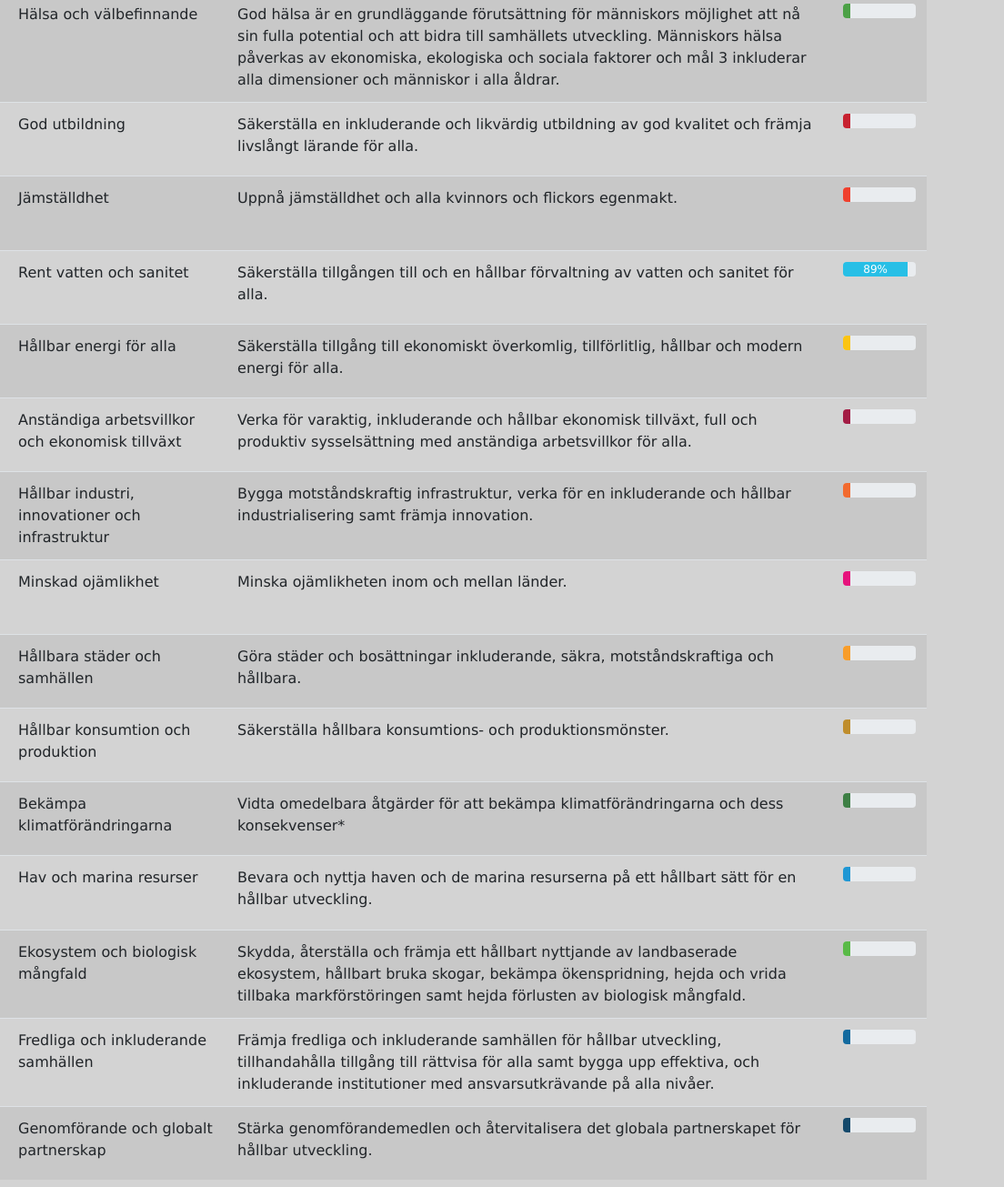
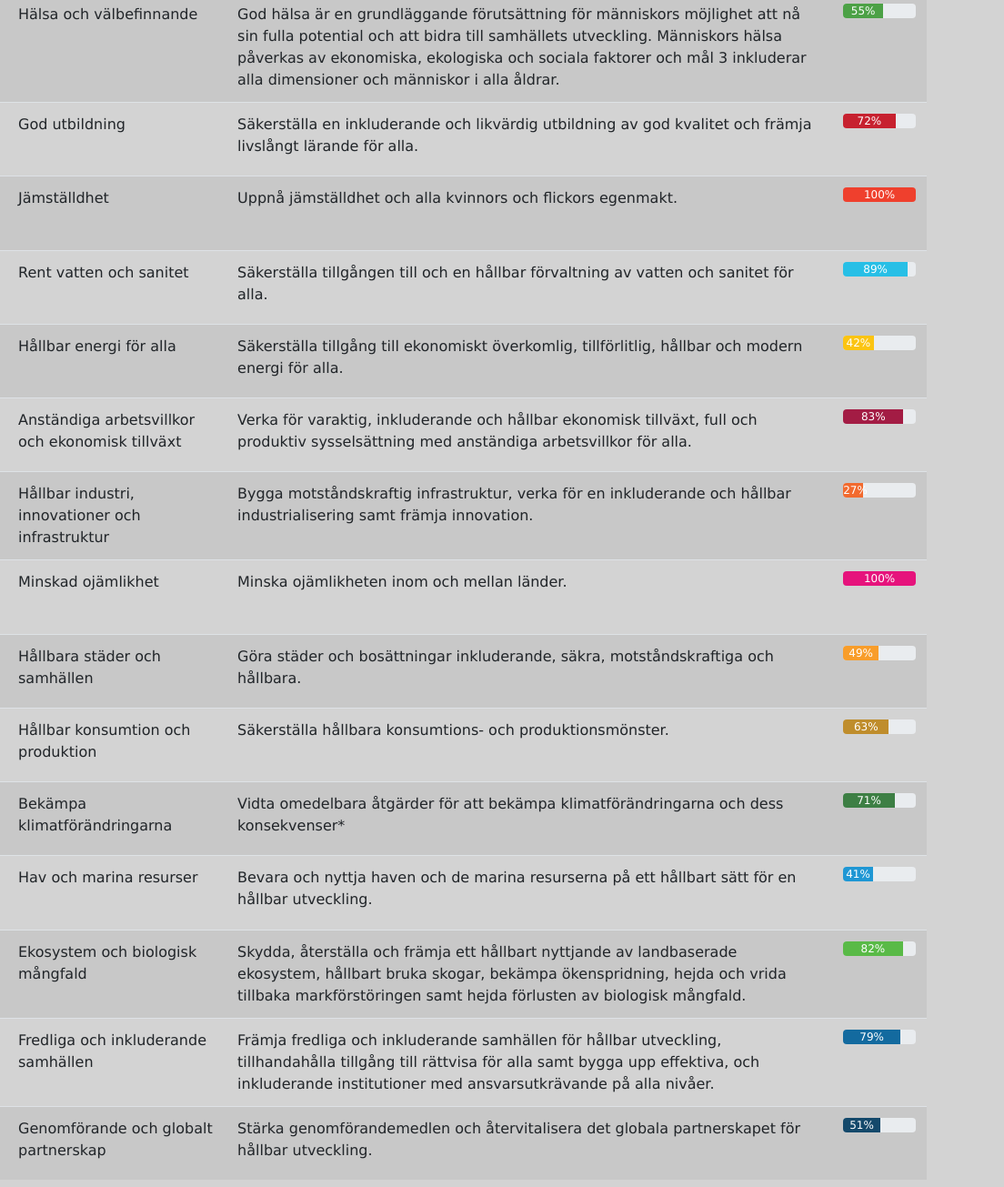
Before and after one commit to HampusMattsson/Tabell-i-Bootstrap, a plain HTML site: page index.html in a window 1280 px wide. Shown: the part 335-1640 px from the top of the page at 91% size, 176-1280 px from the left. Drawn offline with nearby package versions, Linux system fonts and the light colour scheme.

Commit message:
Fixat en grej
Fixat en grej

```diff
--- a/index.html
+++ b/index.html
@@ -52,7 +52,7 @@
           <td>God hälsa är en grundläggande förutsättning för människors möjlighet att nå sin fulla potential och att bidra till samhällets utveckling. Människors hälsa påverkas av ekonomiska, ekologiska och sociala faktorer och mål 3 inkluderar alla dimensioner och människor i alla åldrar.</td>
           <td>
             <div class="progress">
-              <div class="progress-bar farg3" role="progressbar" style="width: 10%;" aria-valuenow="1" aria-valuemin="0" aria-valuemax="100"></div>
+              <div class="progress-bar farg3" role="progressbar" style="width: 55%;" aria-valuenow="1" aria-valuemin="0" aria-valuemax="100">55%</div>
             </div>
           </td>
         </tr>
@@ -63,7 +63,7 @@
           <td>Säkerställa en inkluderande och likvärdig utbildning av god kvalitet och främja livslångt lärande för alla.</td>
           <td>
             <div class="progress">
-              <div class="progress-bar farg4" role="progressbar" style="width: 10%;" aria-valuenow="1" aria-valuemin="0" aria-valuemax="100"></div>
+              <div class="progress-bar farg4" role="progressbar" style="width: 72%;" aria-valuenow="1" aria-valuemin="0" aria-valuemax="100">72%</div>
             </div>
           </td>
         </tr>
@@ -74,7 +74,7 @@
           <td>Uppnå jämställdhet och alla kvinnors och flickors egenmakt.</td>
           <td>
             <div class="progress">
-              <div class="progress-bar farg5" role="progressbar" style="width: 10%;" aria-valuenow="1" aria-valuemin="0" aria-valuemax="100"></div>
+              <div class="progress-bar farg5" role="progressbar" style="width: 100%;" aria-valuenow="1" aria-valuemin="0" aria-valuemax="100">100%</div>
             </div>
           </td>
         </tr>
@@ -96,7 +96,7 @@
           <td>Säkerställa tillgång till ekonomiskt överkomlig, tillförlitlig, hållbar och modern energi för alla.</td>
           <td>
             <div class="progress">
-              <div class="progress-bar farg7" role="progressbar" style="width: 10%;" aria-valuenow="1" aria-valuemin="0" aria-valuemax="100"></div>
+              <div class="progress-bar farg7" role="progressbar" style="width: 42%;" aria-valuenow="1" aria-valuemin="0" aria-valuemax="100">42%</div>
             </div>
           </td>
         </tr>
@@ -107,7 +107,7 @@
           <td>Verka för varaktig, inkluderande och hållbar ekonomisk tillväxt, full och produktiv sysselsättning med anständiga arbetsvillkor för alla.</td>
           <td>
             <div class="progress">
-              <div class="progress-bar farg8" role="progressbar" style="width: 10%;" aria-valuenow="1" aria-valuemin="0" aria-valuemax="100"></div>
+              <div class="progress-bar farg8" role="progressbar" style="width: 83%;" aria-valuenow="1" aria-valuemin="0" aria-valuemax="100">83%</div>
             </div>
           </td>
         </tr>
@@ -118,7 +118,7 @@
           <td>Bygga motståndskraftig infrastruktur, verka för en inkluderande och hållbar industrialisering samt främja innovation.</td>
           <td>
             <div class="progress">
-              <div class="progress-bar farg9" role="progressbar" style="width: 10%;" aria-valuenow="1" aria-valuemin="0" aria-valuemax="100"></div>
+              <div class="progress-bar farg9" role="progressbar" style="width: 27%;" aria-valuenow="1" aria-valuemin="0" aria-valuemax="100">27%</div>
             </div>
           </td>
         </tr>
@@ -129,7 +129,7 @@
           <td>Minska ojämlikheten inom och mellan länder.</td>
           <td>
             <div class="progress">
-              <div class="progress-bar farg10" role="progressbar" style="width: 10%;" aria-valuenow="1" aria-valuemin="0" aria-valuemax="100"></div>
+              <div class="progress-bar farg10" role="progressbar" style="width: 100%;" aria-valuenow="1" aria-valuemin="0" aria-valuemax="100">100%</div>
             </div>
           </td>
         </tr>
@@ -140,7 +140,7 @@
           <td>Göra städer och bosättningar inkluderande, säkra, motståndskraftiga och hållbara.</td>
           <td>
             <div class="progress">
-              <div class="progress-bar farg11" role="progressbar" style="width: 10%;" aria-valuenow="1" aria-valuemin="0" aria-valuemax="100"></div>
+              <div class="progress-bar farg11" role="progressbar" style="width: 49%;" aria-valuenow="1" aria-valuemin="0" aria-valuemax="100">49%</div>
             </div>
           </td>
         </tr>
@@ -151,7 +151,7 @@
           <td>Säkerställa hållbara konsumtions- och produktionsmönster.</td>
           <td>
             <div class="progress">
-              <div class="progress-bar farg12" role="progressbar" style="width: 10%;" aria-valuenow="1" aria-valuemin="0" aria-valuemax="100"></div>
+              <div class="progress-bar farg12" role="progressbar" style="width: 63%;" aria-valuenow="1" aria-valuemin="0" aria-valuemax="100">63%</div>
             </div>
           </td>
         </tr>
@@ -162,7 +162,7 @@
           <td>Vidta omedelbara åtgärder för att bekämpa klimatförändringarna och dess konsekvenser*</td>
           <td>
             <div class="progress">
-              <div class="progress-bar farg13" role="progressbar" style="width: 10%;" aria-valuenow="1" aria-valuemin="0" aria-valuemax="100"></div>
+              <div class="progress-bar farg13" role="progressbar" style="width: 71%;" aria-valuenow="1" aria-valuemin="0" aria-valuemax="100">71%</div>
             </div>
           </td>
         </tr>
@@ -173,7 +173,7 @@
           <td>Bevara och nyttja haven och de marina resurserna på ett hållbart sätt för en hållbar utveckling.</td>
           <td>
             <div class="progress">
-              <div class="progress-bar farg14" role="progressbar" style="width: 10%;" aria-valuenow="1" aria-valuemin="0" aria-valuemax="100"></div>
+              <div class="progress-bar farg14" role="progressbar" style="width: 41%;" aria-valuenow="1" aria-valuemin="0" aria-valuemax="100">41%</div>
             </div>
           </td>
         </tr>
@@ -184,7 +184,7 @@
           <td>Skydda, återställa och främja ett hållbart nyttjande av landbaserade ekosystem, hållbart bruka skogar, bekämpa ökenspridning, hejda och vrida tillbaka markförstöringen samt hejda förlusten av biologisk mångfald.</td>
           <td>
             <div class="progress">
-              <div class="progress-bar farg15" role="progressbar" style="width: 10%;" aria-valuenow="1" aria-valuemin="0" aria-valuemax="100"></div>
+              <div class="progress-bar farg15" role="progressbar" style="width: 82%;" aria-valuenow="1" aria-valuemin="0" aria-valuemax="100">82%</div>
             </div>
           </td>
         </tr>
@@ -195,7 +195,7 @@
           <td>Främja fredliga och inkluderande samhällen för hållbar utveckling, tillhandahålla tillgång till rättvisa för alla samt bygga upp effektiva, och inkluderande institutioner med ansvarsutkrävande på alla nivåer.</td>
           <td>
             <div class="progress">
-              <div class="progress-bar farg16" role="progressbar" style="width: 10%;" aria-valuenow="1" aria-valuemin="0" aria-valuemax="100"></div>
+              <div class="progress-bar farg16" role="progressbar" style="width: 79%;" aria-valuenow="1" aria-valuemin="0" aria-valuemax="100">79%</div>
             </div>
           </td>
         </tr>
@@ -206,7 +206,7 @@
           <td>Stärka genomförandemedlen och återvitalisera det globala partnerskapet för hållbar utveckling.</td>
           <td>
             <div class="progress">
-              <div class="progress-bar farg17" role="progressbar" style="width: 10%;" aria-valuenow="1" aria-valuemin="0" aria-valuemax="100"></div>
+              <div class="progress-bar farg17" role="progressbar" style="width: 51%;" aria-valuenow="1" aria-valuemin="0" aria-valuemax="100">51%</div>
             </div>
           </td>
         </tr>
```
